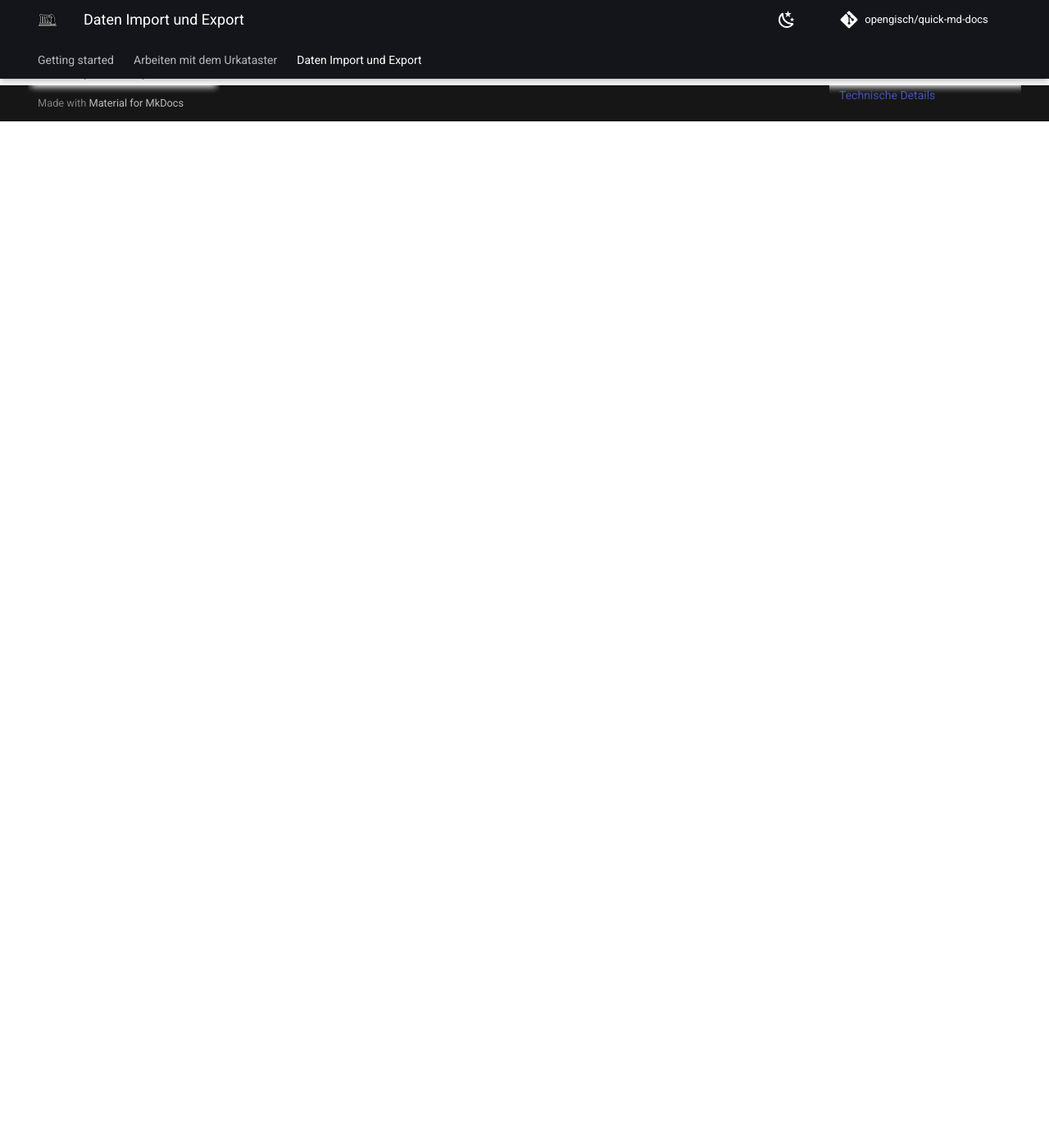
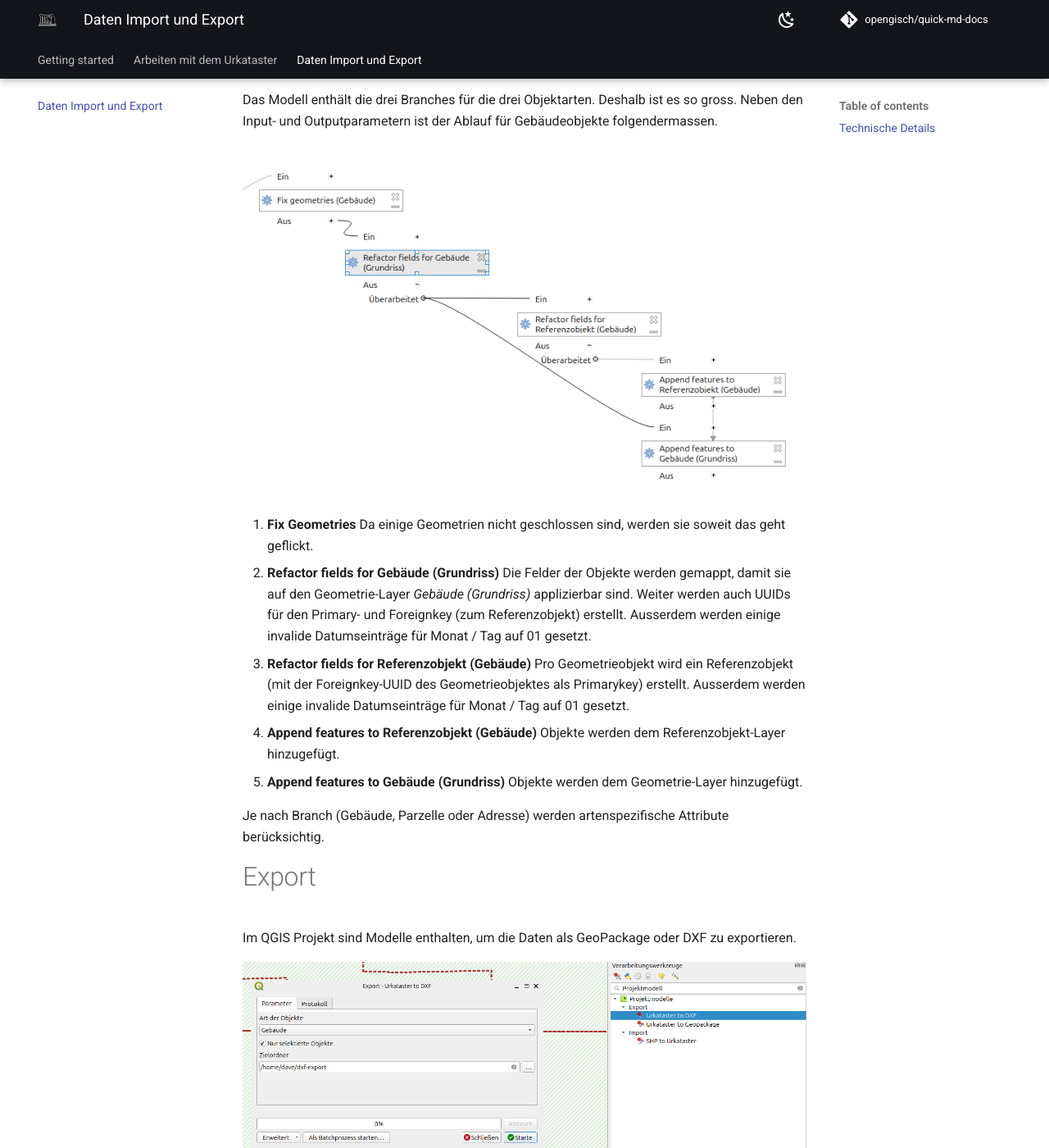
Before and after one commit to opengisch/ch.bs.urkataster, an MkDocs documentation site: the page built from docs/docs/importexport.md, in a window 1280 px wide and 1400 px high, scrolled down 1450 px. Shown: the whole window at 82% size. Built offline with MkDocs 1.6.1 and Material for MkDocs 9.7.7, drawn with Linux system fonts in a browser that asks for light colours; comment, search, counter and statistics services are not loaded; before the commit the page ends 1598 px from its top, so only the background shows below that; some of the changed text lies outside the part shown.

Commit message:
import export models + parts of docu

```diff
--- a/docs/docs/importexport.md
+++ b/docs/docs/importexport.md
@@ -1,21 +1,80 @@
 # Import
 
-Aktuell sind im QGIS Projekt Modelle enthalten um Shape Files in die betreffenden Layer zu importieren.
+Im QGIS Projekt ist eine Modell enthalten, um Shape Files in die betreffenden Layer zu importieren.
 
 ![alt text](assets/imageimp.png)
 
+Es lässt sich über die Verarbeitungswerkzeuge starten, oder auch über *Projekt > Models*
+
 Man kann ein Shapefile auswählen, die Geometrien und die Von- und Bis-Datum werden übernommen und in den betreffenden Geometrielayer importiert. Dazu wird pro Geometrie ein Referenzobjekt erstellt und verlinkt.
 
-Es kann sein, dass es nicht in der automatischen Transaktion funktioniert (je nach QGIS Version). Wenn du aber den Transaktionsmodus zwischenzeitlich deaktivierst, sollte es klappen:
+**Achtung:** Es kann sein, dass es nicht in der automatischen Transaktion funktioniert (je nach QGIS Version). Wenn du aber den Transaktionsmodus zwischenzeitlich deaktivierst, sollte es klappen:
 
 *Projekt > Eigenschaften... > Datenquellen* und dort den Transaktionsmodus auf "Lokaler Bearbeitungsbuffer".
 
 ## Technische Details
 
-Mit Rechtsklick auf das Modell und "Bearbeiten" öffnet sich der Modeller, wo man den Workflow mit den einzelnen Steps anschauen und bei Bedarf bearbeiten kann:
+Das ganze Modell sieht so aus.
 
-![alt text](assets/imageimp-1.png)
+![alt text](assets/imageimp1.png)
+
+Das Modell enthält die drei Branches für die drei Objektarten. Deshalb ist es so gross. Neben den Input- und Outputparametern ist der Ablauf für Gebäudeobjekte folgendermassen.
+
+![alt text](assets/imageimp2.png)
+
+1. **Fix Geometries** Da einige Geometrien nicht geschlossen sind, werden sie soweit das geht geflickt.
+2. **Refactor fields for Gebäude (Grundriss)** Die Felder der Objekte werden gemappt, damit sie auf den Geometrie-Layer *Gebäude (Grundriss)* applizierbar sind. Weiter werden auch UUIDs für den Primary- und Foreignkey (zum Referenzobjekt) erstellt. Ausserdem werden einige invalide Datumseinträge für Monat / Tag auf 01 gesetzt.
+3. **Refactor fields for Referenzobjekt (Gebäude)** Pro Geometrieobjekt wird ein Referenzobjekt (mit der Foreignkey-UUID des Geometrieobjektes als Primarykey) erstellt. Ausserdem werden einige invalide Datumseinträge für Monat / Tag auf 01 gesetzt.
+4. **Append features to Referenzobjekt (Gebäude)** Objekte werden dem Referenzobjekt-Layer hinzugefügt.
+5. **Append features to Gebäude (Grundriss)** Objekte werden dem Geometrie-Layer hinzugefügt.
+
+Je nach Branch (Gebäude, Parzelle oder Adresse) werden artenspezifische Attribute berücksichtig.
 
 # Export
 
-To do
+Im QGIS Projekt sind Modelle enthalten, um die Daten als GeoPackage oder DXF zu exportieren.
+
+![alt text](assets/imageexp.png)
+
+## Funktionsweise
+
+### Zeitraum der exportiert wird
+
+Aktuell wird alles exportiert, das gefiltert wird und - je nach dem - selektiert ist. Das heisst, man setzt den Zeitraum im Toolbar-Slider, die Objekte werden dementsprechen gefiltert und folglich nur dieser Zeitraum im Export berücksichtigt.
+
+![alt text](image.png)
+
+### 2. Art der zu exportierenden Objekte
+
+Du kannst wählen, ob nur die Gebäude, nur die Parzellen, nur die Adresesn oder alle Objektarten exportiert werden sollen.
+
+### 3. Nur selektierte Objekte exportieren
+
+Du kannst auch nur einzelne Objekte exportieren. Dazu selektierst du die Referenzobjekte, die exportiert werden sollen.
+
+### 4. Zielordner definieren
+
+Definiere einen existierenden Ordner auf deinem System, wo das exportierte File gespeichert werden soll.
+
+
+
+## Export nach Geopackage
+
+Das ganze Modell sieht so aus.
+
+![alt text](assets/imageexp1.png)
+
+Auch dieses Modell ist gemäss Objektarten in drei (bzw. einem vierten für "alle Objekte") Branches aufgeteilt.
+
+
+
+1. **Fix Geometries** Da einige Geometrien nicht geschlossen sind, werden sie soweit das geht geflickt.
+2. **Refactor fields for Gebäude (Grundriss)** Die Felder der Objekte werden gemappt, damit sie auf den Geometrie-Layer *Gebäude (Grundriss)* applizierbar sind. Weiter werden auch UUIDs für den Primary- und Foreignkey (zum Referenzobjekt) erstellt. Ausserdem werden einige invalide Datumseinträge für Monat / Tag auf 01 gesetzt.
+3. **Refactor fields for Referenzobjekt (Gebäude)** Pro Geometrieobjekt wird ein Referenzobjekt (mit der Foreignkey-UUID des Geometrieobjektes als Primarykey) erstellt. Ausserdem werden einige invalide Datumseinträge für Monat / Tag auf 01 gesetzt.
+4. **Append features to Referenzobjekt (Gebäude)** Objekte werden dem Referenzobjekt-Layer hinzugefügt.
+5. **Append features to Gebäude (Grundriss)** Objekte werden dem Geometrie-Layer hinzugefügt.
+
+Je nach Branch (Gebäude, Parzelle oder Adresse) werden artenspezifische Attribute berücksichtig.
+
+
+## Export nach DXF
```
Also changed, not shown: docs/docs/assets/imageexp.png (added), docs/docs/assets/imageexp1.png (added), docs/docs/assets/imageimp-1.png (deleted), docs/docs/assets/imageimp.png, docs/docs/assets/imageimp1.png (added), docs/docs/assets/imageimp2.png (added), docs/docs/image.png (added), 1 other file.
